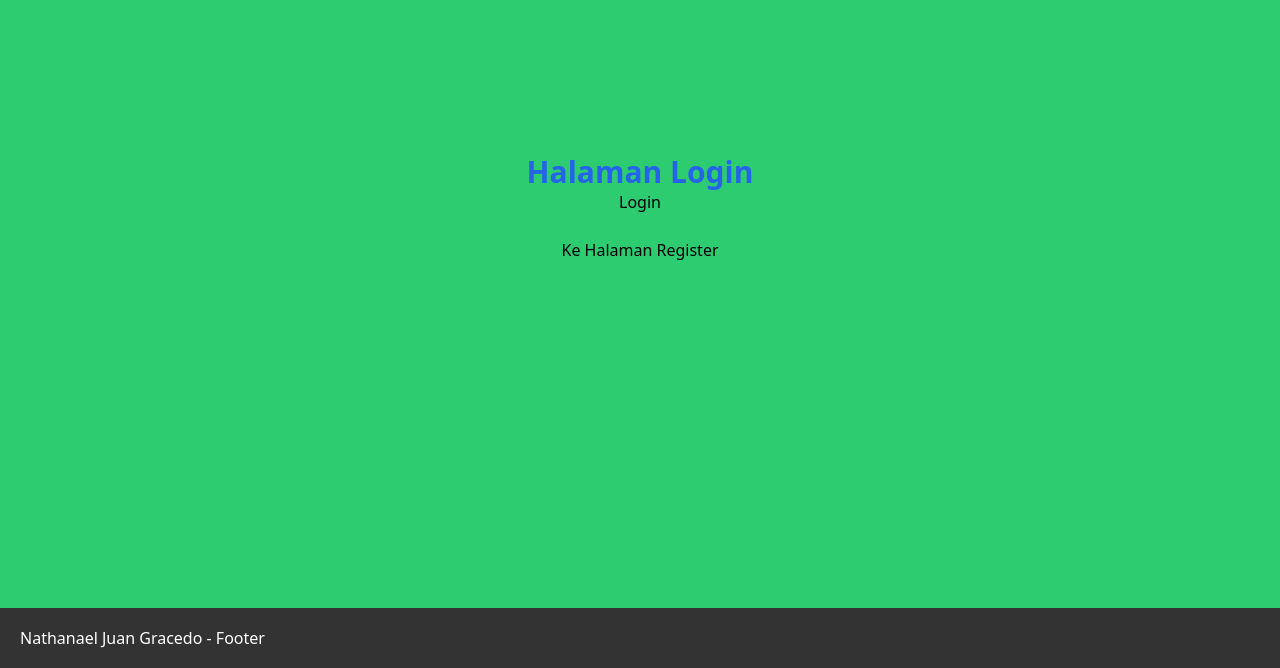
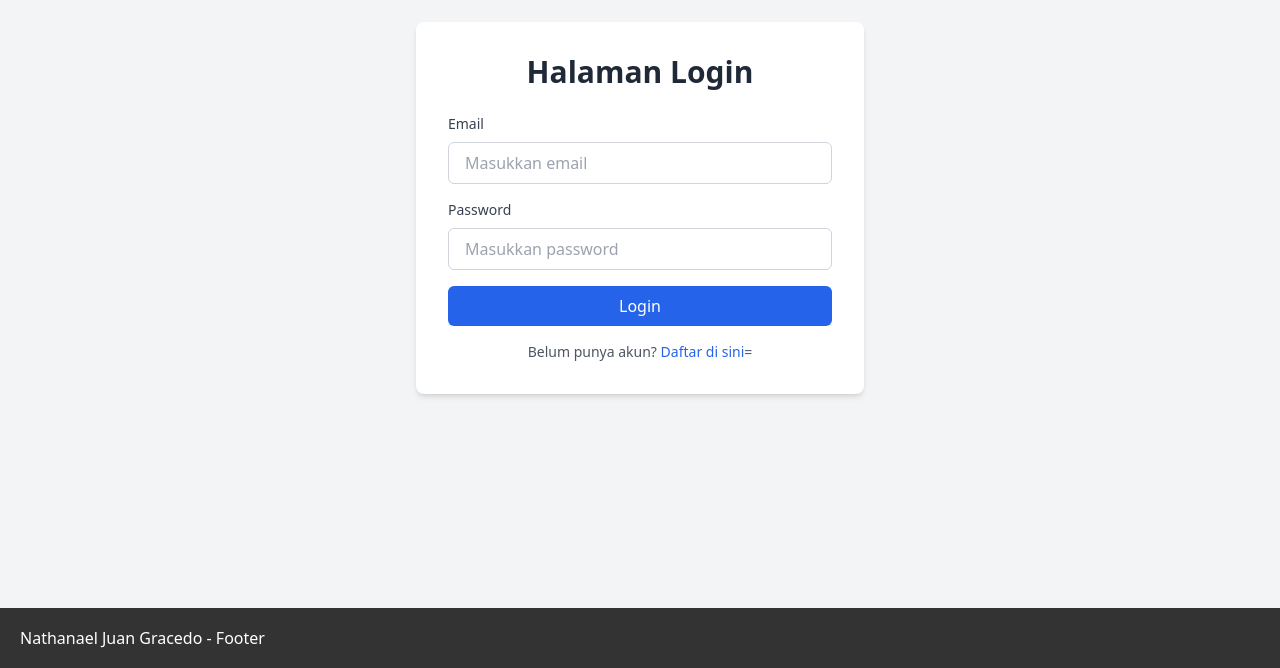
Before and after one commit to NathanaelGracedo/pemrograman-berbasis-framework, a Next.js app in the folder jobsheet5-styling-page/my-app/: page /auth/login in a window 1280 px wide. Shown: the part 192-860 px from the top of the page. Built offline with nearby package versions, Linux system fonts and the light colour scheme.

Commit message:
Jobsheet 5 - Tugas 3 - Menerapkan Tailwind CSS pada halaman login

```diff
--- a/jobsheet5-styling-page/my-app/src/pages/views/auth/login/index.tsx
+++ b/jobsheet5-styling-page/my-app/src/pages/views/auth/login/index.tsx
@@ -1,7 +1,5 @@
 import Link from "next/link";
 import { useRouter } from "next/router";
-// import styles from "./login.module.css";
-import styles from "./login.module.scss";
 
 const HalamanLogin = () => {
     const { push } = useRouter();
@@ -15,10 +13,50 @@ const HalamanLogin = () => {
     };
 
     return(
-        <div className={styles.login}>
-            <h1 className="text-3xl font-bold text-blue-600">Halaman Login</h1>
-            <button onClick={() => handlerLogin()}>Login</button> <br />
-            <Link href="/auth/register">Ke Halaman Register</Link>
+        <div className="min-h-screen flex items-center justify-center bg-gray-100">
+            <div className="bg-white p-8 rounded-lg shadow-md w-full max-w-md">
+                <h1 className="text-3xl font-bold text-center text-gray-800 mb-6">
+                    Halaman Login
+                </h1>
+
+                <div className="space-y-4">
+                    <div>
+                        <label className="block text-sm font-medium text-gray-700 mb-2">
+                            Email
+                        </label>
+                        <input
+                            type="email"
+                            className="w-full px-4 py-2 border border-gray-300 rounded-md focus:outline-none focus:ring-2 focus:ring-blue-500 focus:border-transparent"
+                            placeholder="Masukkan email"
+                        />
+                    </div>
+
+                    <div>
+                        <label className="block text-sm font-medium text-gray-700 mb-2">
+                            Password
+                        </label>
+                        <input
+                            type="password"
+                            className="w-full px-4 py-2 border border-gray-300 rounded-md focus:outline-none focus:ring-2 focus:ring-blue-500 focus:border-transparent"
+                            placeholder="Masukkan password"
+                        />
+                    </div>
+
+                    <button
+                        onClick={() => handlerLogin()}
+                        className="w-full bg-blue-600 text-white py-2 px-4 rounded-md hover:bg-blue-700 transition duration-200 font-medium mt-6"
+                    >
+                        Login
+                    </button>
+                </div>
+
+                <p className="text-center text-sm text-gray-600 mt-4">
+                    Belum punya akun?{" "}
+                    <Link href="/auth/register" className="text-blue-600 hover:text-blue-800 font-medium">
+                        Daftar di sini
+                    </Link>=
+                </p>
+            </div>
         </div>
     );
 };
--- a/jobsheet5-styling-page/my-app/src/styles/globals.css
+++ b/jobsheet5-styling-page/my-app/src/styles/globals.css
@@ -40,7 +40,7 @@
   --card-border-rgb: 131, 134, 135;
 }
 
-@media (prefers-color-scheme: dark) {
+/* @media (prefers-color-scheme: dark) {
   :root {
     --foreground-rgb: 255, 255, 255;
     --background-start-rgb: 0, 0, 0;
@@ -71,7 +71,7 @@
     --card-rgb: 100, 100, 100;
     --card-border-rgb: 200, 200, 200;
   }
-}
+} */
 
 @tailwind base;
 @tailwind components;
@@ -87,6 +87,8 @@ html,
 body {
   max-width: 100vw;
   overflow-x: hidden;
+  background-color: white;
+  color: black;
 }
 
 a {
@@ -124,8 +126,8 @@ a {
   padding: 0 20px;
 }
 
-@media (prefers-color-scheme: dark) {
+/* @media (prefers-color-scheme: dark) {
   html {
     color-scheme: dark;
   }
-}
+} */
```
